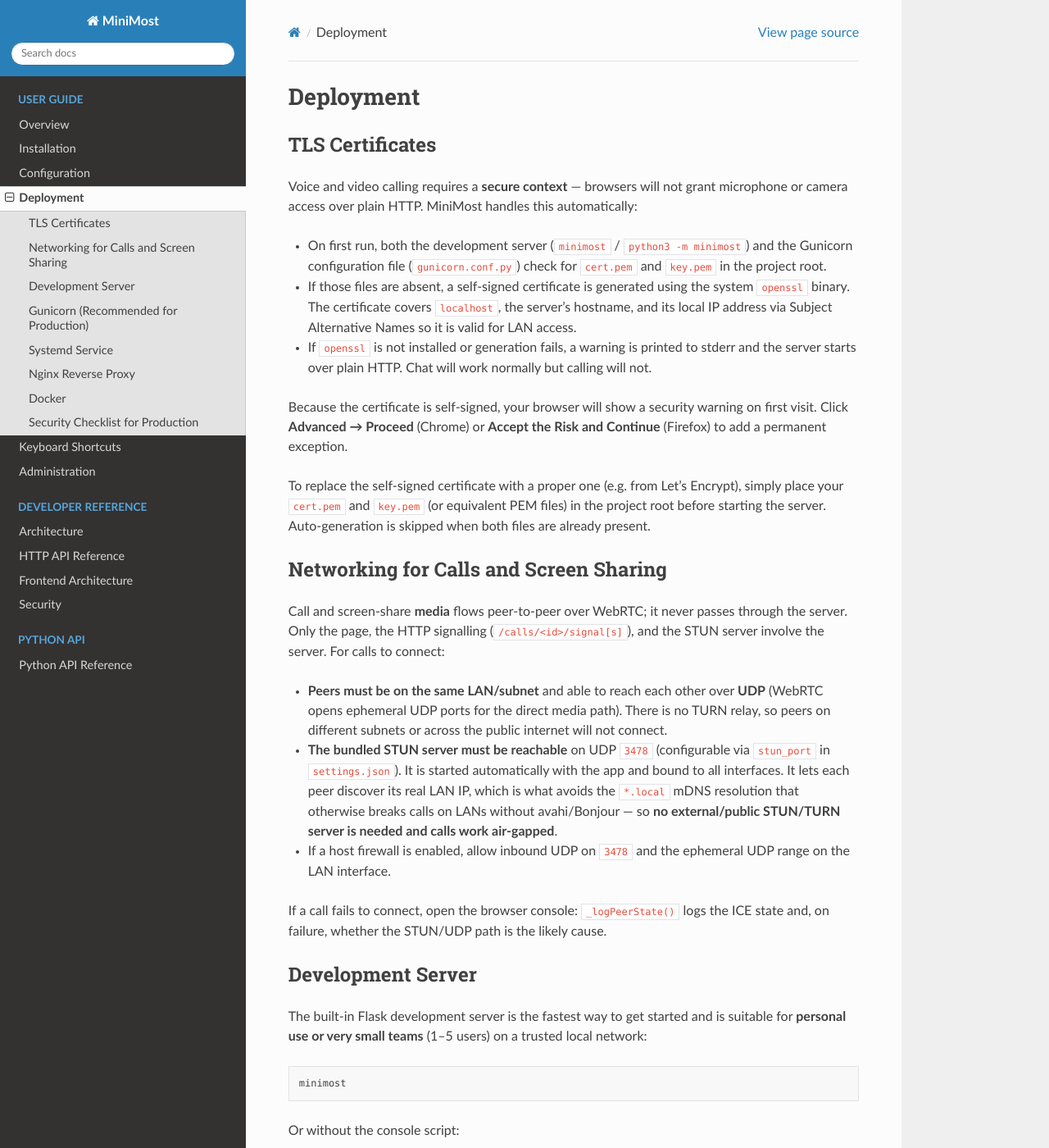
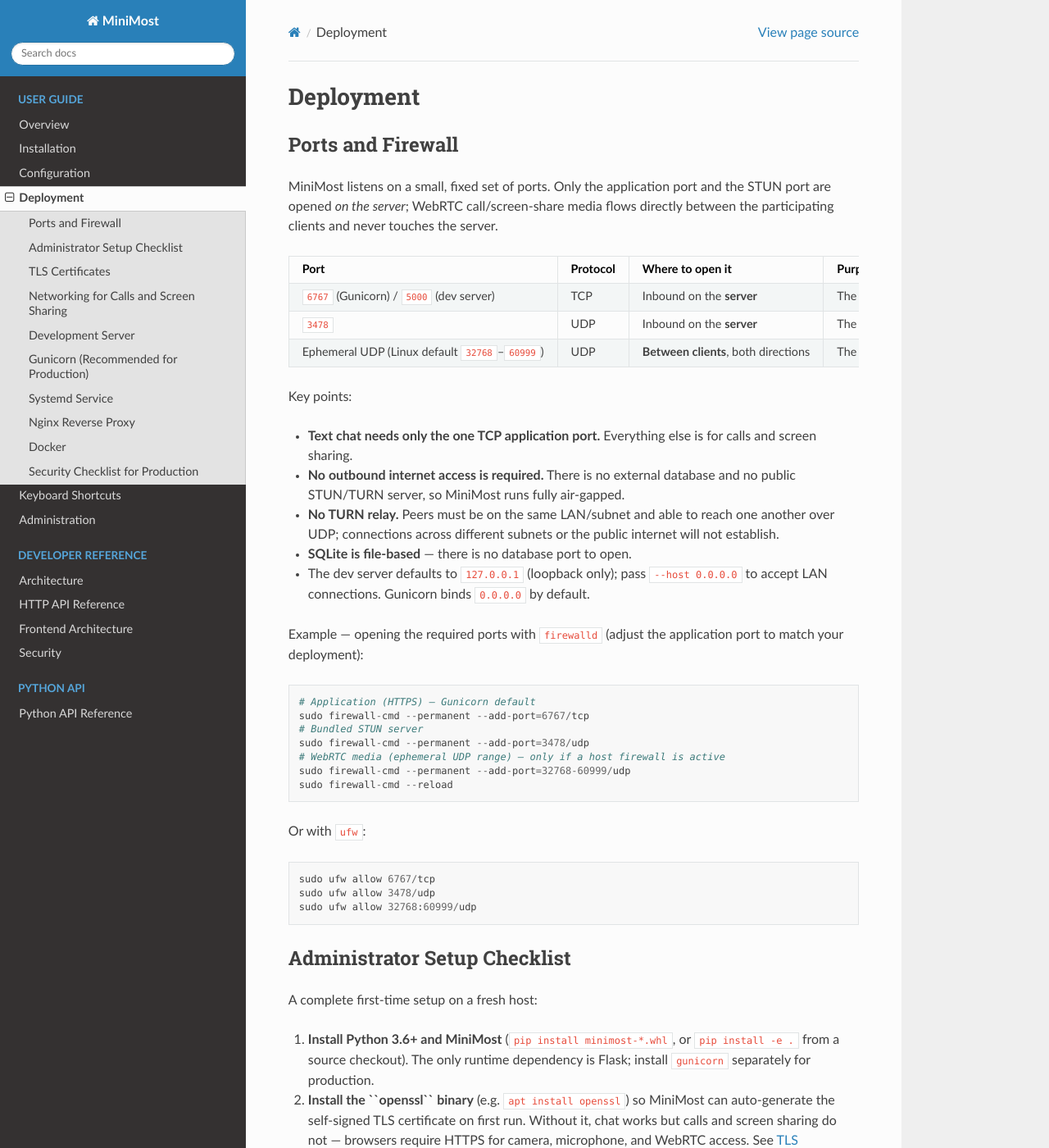
Before and after one commit to SamuelDonovan/minimost, a Sphinx documentation site: the page built from docs/deployment.rst, in a window 1280 px wide and 1400 px high. Shown: the whole window at 82% size. Built offline with Sphinx 7.4.7 and the Read the Docs theme 3.1.0, drawn with Linux system fonts in a browser that asks for light colours; some of the changed text lies outside the part shown.

Commit message:
Docs: Update necessary ports in docs

```diff
--- a/docs/deployment.rst
+++ b/docs/deployment.rst
@@ -1,5 +1,102 @@
 Deployment
 ==========
+
+Ports and Firewall
+------------------
+
+MiniMost listens on a small, fixed set of ports. Only the application port and
+the STUN port are opened *on the server*; WebRTC call/screen-share media flows
+directly between the participating clients and never touches the server.
+
+.. list-table::
+   :header-rows: 1
+   :widths: 24 8 20 48
+
+   * - Port
+     - Protocol
+     - Where to open it
+     - Purpose
+   * - ``6767`` (Gunicorn) / ``5000`` (dev server)
+     - TCP
+     - Inbound on the **server**
+     - The HTTPS web app: page loads, chat polling, file uploads, and all
+       call/screen-share **signalling** (offer/answer/ICE). This is the only
+       port required for text chat. Change it with the ``--port`` flag (dev
+       server) or the ``bind`` line in ``gunicorn.conf.py``.
+   * - ``3478``
+     - UDP
+     - Inbound on the **server**
+     - The bundled STUN server, used by WebRTC to discover each peer's real LAN
+       IP. Required for voice/video calls and screen sharing. Change it with
+       ``stun_port`` in ``settings.json`` (must be ``1``–``65535``; avoid the OS
+       ephemeral range).
+   * - Ephemeral UDP (Linux default ``32768``–``60999``)
+     - UDP
+     - **Between clients**, both directions
+     - The peer-to-peer WebRTC media path (audio, video, and screen frames). The
+       browser picks these ports dynamically per connection; they cannot be
+       pinned without a TURN server, which MiniMost does not use. Relevant only
+       if clients sit on segmented LANs or run host firewalls.
+
+Key points:
+
+- **Text chat needs only the one TCP application port.** Everything else is for
+  calls and screen sharing.
+- **No outbound internet access is required.** There is no external database and
+  no public STUN/TURN server, so MiniMost runs fully air-gapped.
+- **No TURN relay.** Peers must be on the same LAN/subnet and able to reach one
+  another over UDP; connections across different subnets or the public internet
+  will not establish.
+- **SQLite is file-based** — there is no database port to open.
+- The dev server defaults to ``127.0.0.1`` (loopback only); pass
+  ``--host 0.0.0.0`` to accept LAN connections. Gunicorn binds ``0.0.0.0`` by
+  default.
+
+Example — opening the required ports with ``firewalld`` (adjust the application
+port to match your deployment)::
+
+    # Application (HTTPS) — Gunicorn default
+    sudo firewall-cmd --permanent --add-port=6767/tcp
+    # Bundled STUN server
+    sudo firewall-cmd --permanent --add-port=3478/udp
+    # WebRTC media (ephemeral UDP range) — only if a host firewall is active
+    sudo firewall-cmd --permanent --add-port=32768-60999/udp
+    sudo firewall-cmd --reload
+
+Or with ``ufw``::
+
+    sudo ufw allow 6767/tcp
+    sudo ufw allow 3478/udp
+    sudo ufw allow 32768:60999/udp
+
+Administrator Setup Checklist
+-----------------------------
+
+A complete first-time setup on a fresh host:
+
+1. **Install Python 3.6+ and MiniMost** (``pip install minimost-*.whl``, or
+   ``pip install -e .`` from a source checkout). The only runtime dependency is
+   Flask; install ``gunicorn`` separately for production.
+2. **Install the ``openssl`` binary** (e.g. ``apt install openssl``) so MiniMost
+   can auto-generate the self-signed TLS certificate on first run. Without it,
+   chat works but calls and screen sharing do not — browsers require HTTPS for
+   camera, microphone, and WebRTC access. See `TLS Certificates`_.
+3. **Choose a working/data directory the service account can write to.** All
+   runtime state — ``auth.db``, ``presence.db``, ``users/``, ``uploads/``,
+   ``avatars/``, ``secret.key`` and the generated ``cert.pem`` / ``key.pem`` — is
+   written there (the project root in a source checkout, or the process working
+   directory under Gunicorn). ``settings.json`` ships inside the package and is
+   read from there.
+4. **Open the firewall ports** listed in `Ports and Firewall`_ — the TCP
+   application port for everyone, plus UDP ``3478`` and the ephemeral UDP range
+   if you want calls and screen sharing.
+5. **Preserve ``secret.key`` across restarts.** It is generated automatically on
+   first run and signs session cookies; deleting it logs every user out.
+6. **(Production) Run behind Gunicorn**, optionally as a systemd service, and
+   review the ``bind`` address/port in ``gunicorn.conf.py``. See
+   `Gunicorn (Recommended for Production)`_ and `Systemd Service`_.
+7. **On each client**, browse to ``https://<server-ip>:<port>`` and accept the
+   self-signed certificate exception once.
 
 TLS Certificates
 ----------------
@@ -47,7 +144,8 @@
   calls on LANs without avahi/Bonjour — so **no external/public STUN/TURN
   server is needed and calls work air-gapped**.
 - If a host firewall is enabled, allow inbound UDP on ``3478`` and the
-  ephemeral UDP range on the LAN interface.
+  ephemeral UDP range on the LAN interface — see `Ports and Firewall`_ for the
+  full list and ``firewalld`` / ``ufw`` examples.
 
 If a call fails to connect, open the browser console: ``_logPeerState()`` logs
 the ICE state and, on failure, whether the STUN/UDP path is the likely cause.
```
Also changed, not shown: README.md (+10 -0 lines).
